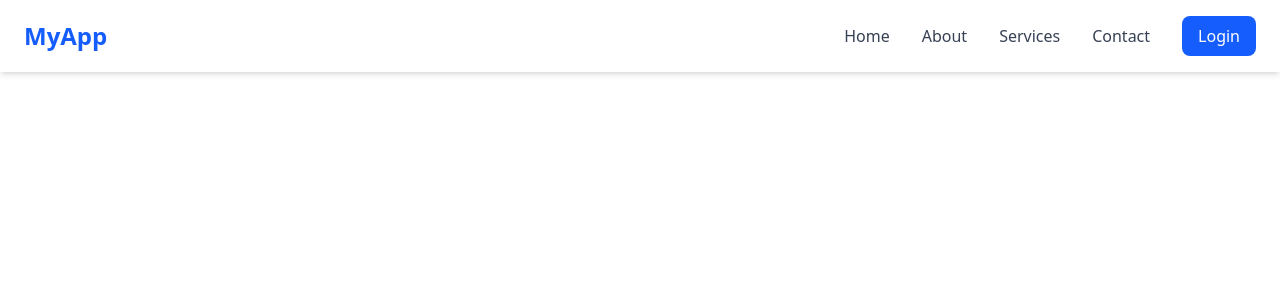
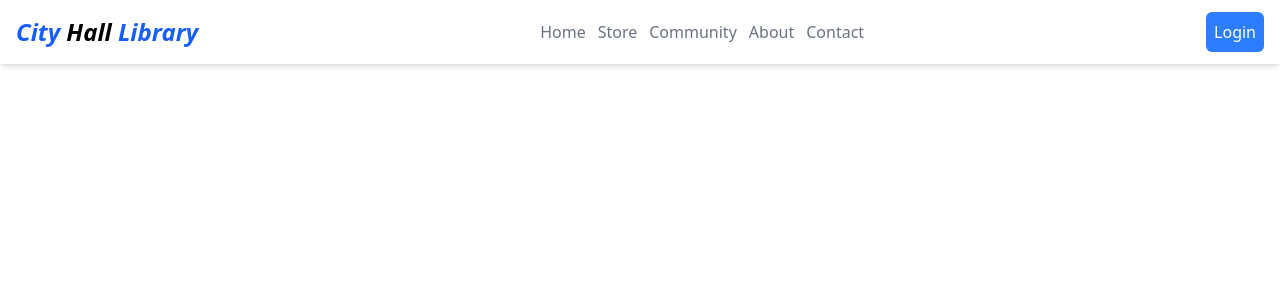
Before and after one commit to TonyKamanzi/library-management-system, a React (Vite) app in the folder frontend/: page / in a window 1280 px wide. Shown: the top 300 px of the page. Built offline with nearby package versions, Linux system fonts and the light colour scheme; no server answers.

Commit message:
Update the navrbar with styles and responsviness and created other pages

```diff
--- a/frontend/src/App.jsx
+++ b/frontend/src/App.jsx
@@ -4,8 +4,9 @@ import Home from "./pages/Home";
 import Login from "./pages/Login";
 import SignUp from "./pages/SignUp";
 import About from "./pages/About";
-import Services from "./pages/Services";
 import Contact from "./pages/Contact";
+import Store from "./pages/Store";
+import Community from "./pages/Community";
 
 export default function App() {
   return (
@@ -16,8 +17,9 @@ export default function App() {
           <Route path="/login" element={<Login />}></Route>
           <Route path="/signup" element={<SignUp />}></Route>
           <Route path="/about" element={<About />} />
-          <Route path="/service" element={<Services />} />
+          <Route path="/store" element={<Store />} />
           <Route path="/contact" element={<Contact />} />
+          <Route path="/community" element={<Community/>} />
         </Routes>
       </BrowserRouter>
     </>
--- a/frontend/src/components/NavBar.jsx
+++ b/frontend/src/components/NavBar.jsx
@@ -2,10 +2,12 @@ import React, { useState, useEffect } from "react";
 import { Link, useNavigate } from "react-router-dom";
 import axios from "axios";
 import toast from "react-hot-toast";
+import { FcMenu } from "react-icons/fc";
 
 export default function NavBar() {
   const [userEmail, setUserEmail] = useState("");
   const navigate = useNavigate();
+  const [isOpen, setIsOpen] = useState(false)
 
   useEffect(() => {
     const getUserData = async () => {
@@ -47,47 +49,108 @@ export default function NavBar() {
   };
 
   return (
-    <header className="bg-white shadow-md">
-      <nav className="max-w-7xl mx-auto px-6 py-4 flex items-center justify-between">
-        {/* Logo / Brand */}
-        <h1 className="text-2xl font-bold text-blue-600">MyApp</h1>
+    <nav className="bg-white shadow-md">
+      <div className="mx-auto max-w-7xl px-4">
+        <div className="flex justify-between items-center h-16">
+          <Link to={"/"} className="text-2xl font-bold italic text-blue-600">
+            City <span className="text-black">Hall</span> Library
+          </Link>
 
-        {/* Navigation Links */}
-        <div className="flex items-center space-x-8 text-gray-700 font-medium">
-          <Link to="/" className="hover:text-blue-600 transition">
+          <div className="space-x-3 hidden md:flex">
+            <Link
+              className="text-gray-500 hover:text-blue-500 active:text-black"
+              to={"/"}
+            >
+              Home
+            </Link>
+            <Link
+              to={"/store"}
+              className="text-gray-500 hover:text-blue-500 active:text-black"
+            >
+              Store
+            </Link>
+            <Link
+              to={"/community"}
+              className="text-gray-500 hover:text-blue-500 active:text-black"
+            >
+              Community
+            </Link>
+            <Link
+              to={"/about"}
+              className="text-gray-500 hover:text-blue-500 active:text-black"
+            >
+              About
+            </Link>
+            <Link
+              to={"/contact"}
+              className="text-gray-500 hover:text-blue-500 active:text-black"
+            >
+              Contact
+            </Link>
+          </div>
+          {userEmail ? (
+            <div className="flex items-center space-x-2 ml-4">
+              <span className="text-gray-700 hidden md:flex">{userEmail}</span>
+              <button
+                onClick={handleLogout}
+                className="bg-red-500 px-3 py-1 text-white rounded hover:bg-red-600 hidden md:flex"
+              >
+                Logut
+              </button>
+            </div>
+          ) : (
+            <Link
+              to={"/login"}
+              className="text-white bg-blue-500 p-2 rounded-md items-center hover:bg-blue-600  transition hidden md:block"
+            >
+              Login
+            </Link>
+          )}
+          <button
+            className="md:hidden text-2xl"
+            onClick={() => setIsOpen(!isOpen)}
+          >
+            {isOpen ? "✕" : <FcMenu />}
+          </button>
+        </div>
+      </div>
+      {isOpen && (
+        <nav className="md:hidden bg-white px-4 py-4 space-y-3">
+          <Link className="block text-gray-500 " to={"/"}>
             Home
           </Link>
-          <Link to="/about" className="hover:text-blue-600 transition">
+          <Link to={"/store"} className="block text-gray-500 ">
+            Store
+          </Link>
+          <Link to={"/community"} className="block text-gray-500 ">
+            Community
+          </Link>
+          <Link to={"/contact"} className="block text-gray-500 ">
+            Contact
+          </Link>
+          <Link to={"/about"} className="block text-gray-500 ">
             About
           </Link>
-          <Link to="/services" className="hover:text-blue-600 transition">
-            Services
-          </Link>
-          <Link to="/contact" className="hover:text-blue-600 transition">
-            Contact
-          </Link>
-
-          {/* Login / User Info */}
           {userEmail ? (
-            <div className="flex gap-2 items-center">
-              <p className="px-4 font-bold">{userEmail}</p>
+            <div className="text-center">
+              <span className="text-gray-700 text-center">{userEmail}</span>
               <button
                 onClick={handleLogout}
-                className="bg-blue-600 text-white px-4 py-2 rounded-lg hover:bg-blue-700 transition"
+                className="bg-red-600 text-white block w-full rounded p-2 hover:bg-red-600 mt-3"
               >
                 Logout
               </button>
             </div>
           ) : (
             <Link
-              to="/login"
-              className="bg-blue-600 text-white px-4 py-2 rounded-lg hover:bg-blue-700 transition"
+              to={"/login"}
+              className="text-white bg-blue-500 p-2 rounded-md  hover:bg-blue-600  transition block text-center"
             >
               Login
             </Link>
           )}
-        </div>
-      </nav>
-    </header>
+        </nav>
+      )}
+    </nav>
   );
 }
--- a/frontend/src/components/ProtectPage.jsx
+++ /dev/null
@@ -1,29 +0,0 @@
-import axios from "axios";
-import React from "react";
-import { useState } from "react";
-import { useEffect } from "react";
-import { useNavigate } from "react-router-dom";
-
-export const ProtectPage = ({ children }) => {
-  const [isThereUser, setIsthereUser] = useState(false);
-  const navigate = useNavigate();
-  useEffect(() => {
-    const getUserData = async () => {
-      try {
-        const res = await axios.get("http://localhost:5000/auth/user", {
-          withCredentials: true,
-        });
-        if (!res.data.user) {
-          navigate("/login");
-          isThereUser(false);
-        }
-        setIsthereUser(true);
-      } catch (error) {
-        console.log(error);
-      }
-    };
-
-    getUserData();
-  }, []);
-  return <div>{isThereUser ? { children } : <div>Loading...</div>}</div>;
-};
--- a/frontend/src/pages/About.jsx
+++ b/frontend/src/pages/About.jsx
@@ -1,10 +1,5 @@
 import React from "react";
-import { ProtectPage } from "../components/ProtectPage";
 
 export default function About() {
-  return (
-    <ProtectPage>
-      <div>About</div>
-    </ProtectPage>
-  );
+  return <div>About</div>;
 }
--- /dev/null
+++ b/frontend/src/pages/Community.jsx
@@ -0,0 +1,7 @@
+import React from 'react'
+
+export default function Community() {
+  return (
+    <div>Community</div>
+  )
+}
--- a/frontend/src/pages/Services.jsx
+++ /dev/null
@@ -1,7 +0,0 @@
-import React from 'react'
-
-export default function Services() {
-  return (
-    <div>Services</div>
-  )
-}
--- /dev/null
+++ b/frontend/src/pages/Store.jsx
@@ -0,0 +1,7 @@
+import React from 'react'
+
+export default function Store() {
+  return (
+    <div>Store</div>
+  )
+}
```
